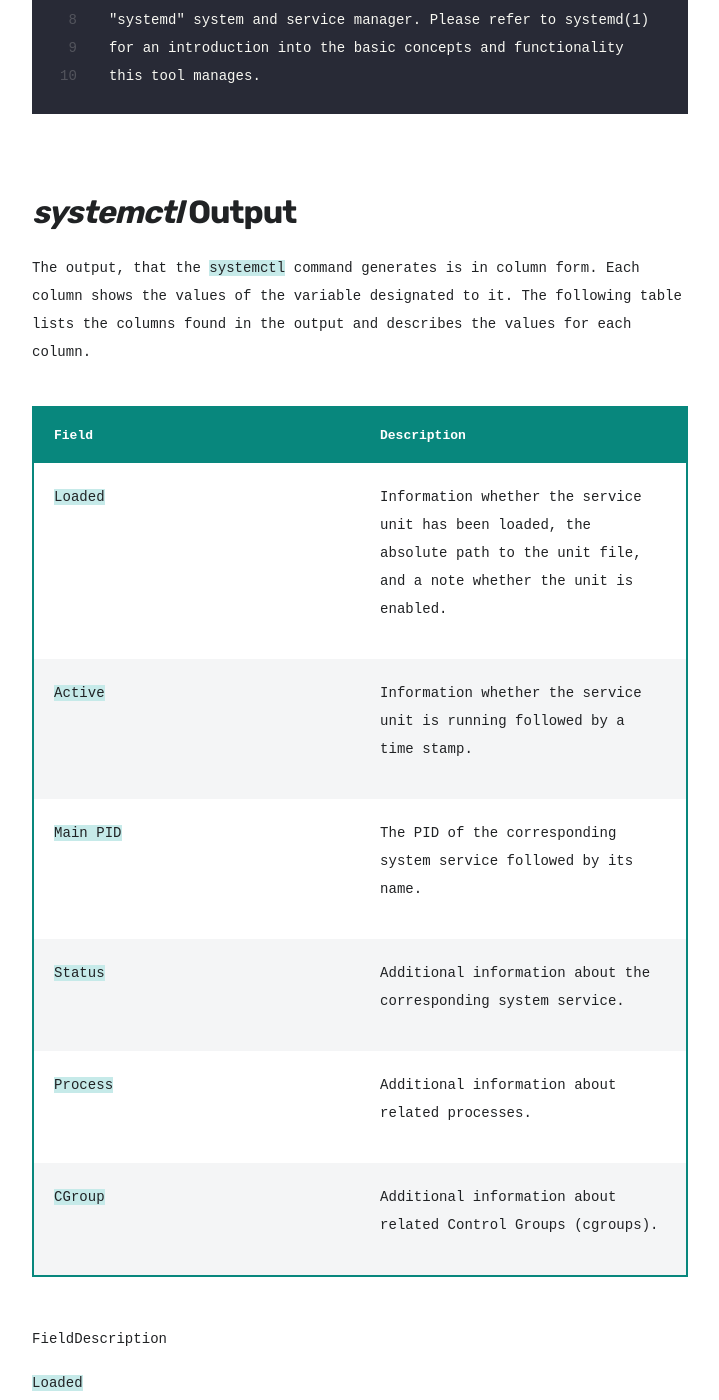
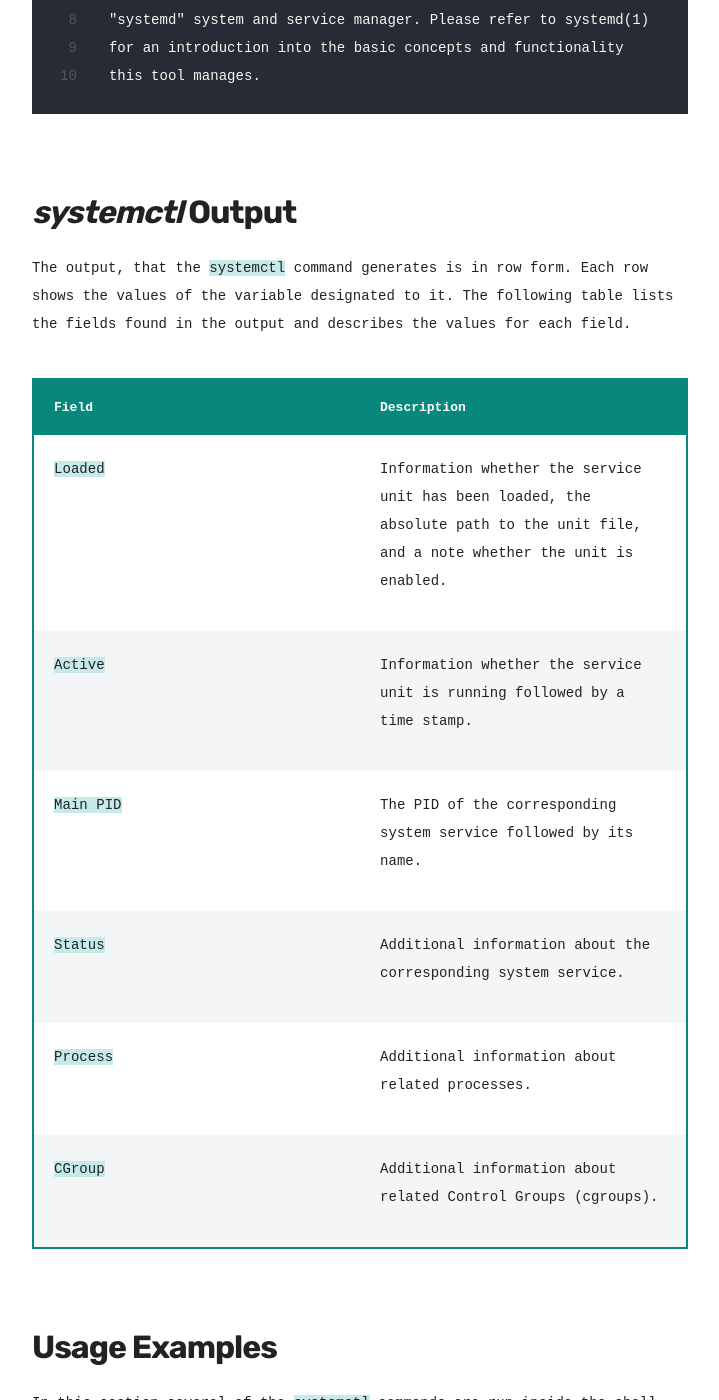
Before and after one commit to kletobias/kletobias.github.io, a Jekyll site: the page built from _projects/Chapter_5-13.md, in a window 1280 px wide and 1400 px high, scrolled down 2100 px. Shown: the whole window, without its empty margins (38-757 px from the left). Built offline with Jekyll 4.4.1, drawn with Linux system fonts in a browser that asks for light colours; nearby versions of some CDN libraries; some web fonts are replaced.

Commit message:
updating module5 for the website

```diff
--- a/_projects/Chapter_5-13.md
+++ b/_projects/Chapter_5-13.md
@@ -44,18 +44,11 @@
 #### *systemctl* Output
 
 
-The output, that the `systemctl` command generates is in column form. Each column shows the values of the variable designated to it. The following
-table lists the columns found in the output and describes the values for each column.
+The output, that the `systemctl` command generates is in row form.
+Each row shows the values of the variable designated to it.
+The following table lists the fields found in the output and
+describes the values for each field.
 
-<!---
-|     Column      | Description                                                                                                                                                                          |
-|:---------------:|:-------------------------------------------------------------------------------------------------------------------------------------------------------------------------------------|
-|    **UNIT**     | The `systemd` unit name.                                                                                                                                                             |
-|    **LOAD**     | Whether the unit's configuration has been parsed by `systemd`.<br />The configuration of loaded units is kept in memory.                                                             |
-|   **ACTIVE**    | A brief summary of whether the unit is active.                                                                                                                                       |
-|     **SUB**     | This is a lower level state that gives more detailed information about the unit than **ACTIVE** does. This often varies by type, state and the actual method in which the unit runs. |
-| **DESCRIPTION** | A short text description about a unit, mentioning purpose and way of operation of it.                                                                                                |
--->
 
 <div class="table" id="tabl-Managing_Services_with_systemd-Services-Status">
     <div class="table-contents">
@@ -135,31 +128,6 @@
     </div>
 </div>
 
-FieldDescription
-
-`Loaded`
-
-Information whether the service unit has been loaded, the absolute path to the unit file, and a note whether the unit is enabled.
-
-`Active`
-
-Information whether the service unit is running followed by a time stamp.
-
-`Main PID`
-
-The PID of the corresponding system service followed by its name.
-
-`Status`
-
-Additional information about the corresponding system service.
-
-`Process`
-
-Additional information about related processes.
-
-`CGroup`
-
-Additional information about related Control Groups (cgroups).
 
 #### Usage Examples
 
```
